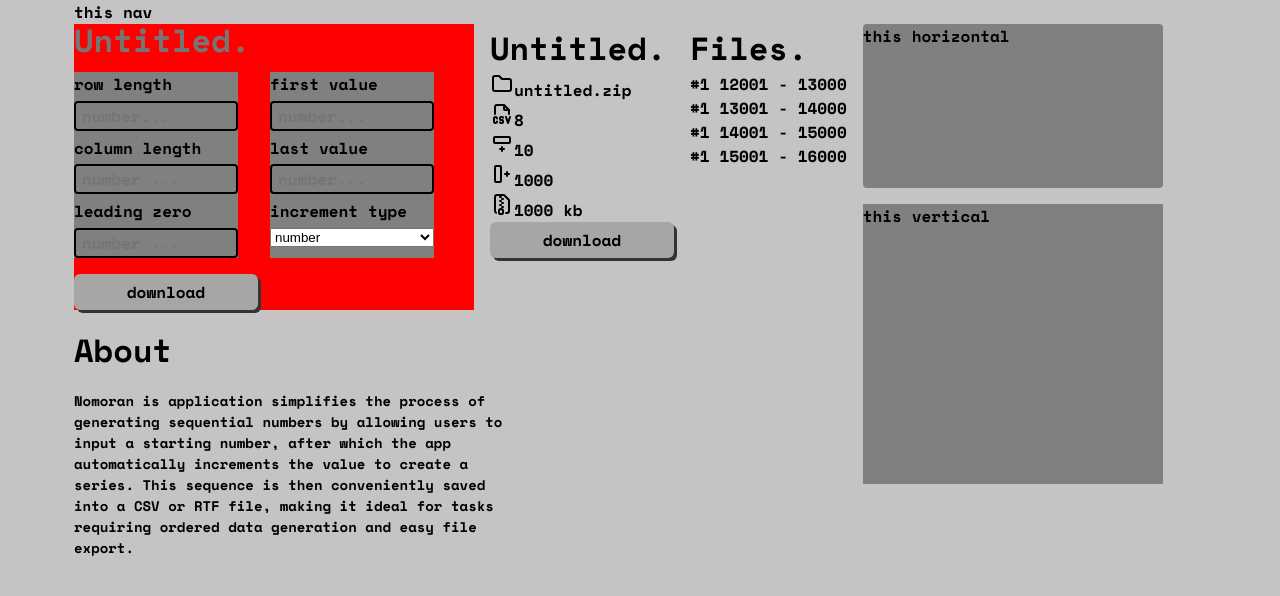
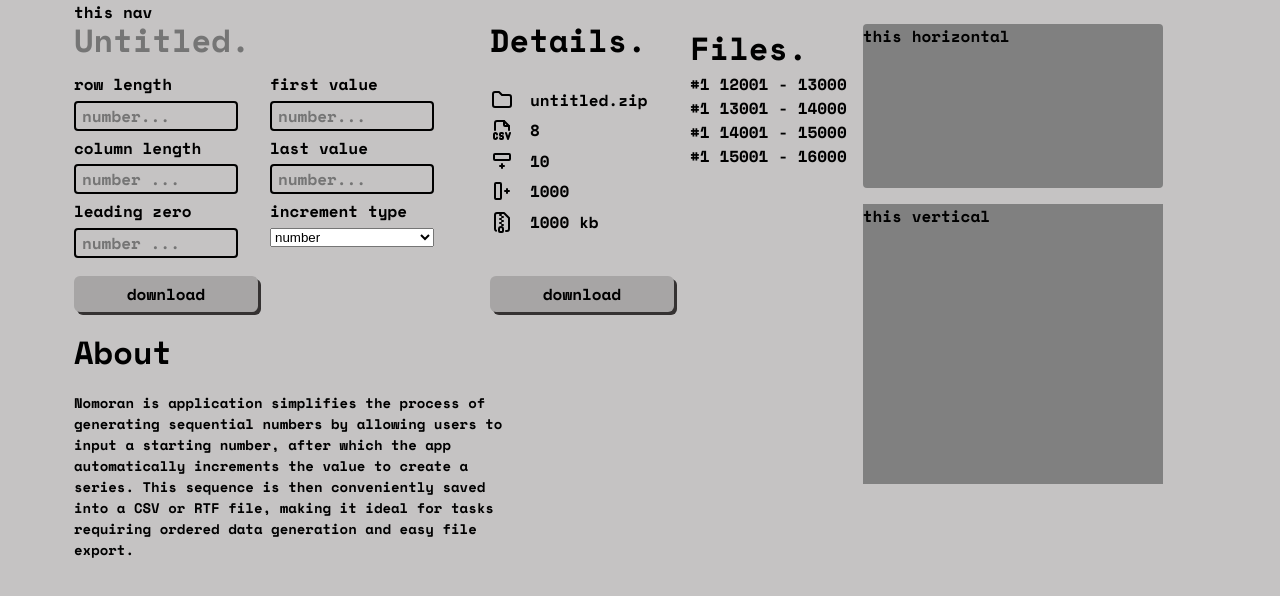
Before and after one commit to adnanmugu/nomoran, a Next.js app: page / in a window 1280 px wide. Shown: the top 596 px of the page. Built offline with nearby package versions, Linux system fonts and the light colour scheme.

Commit message:
src: update details

```diff
--- a/src/app/globals.css
+++ b/src/app/globals.css
@@ -217,8 +217,7 @@ li {
   color: #58a6ff;
 }
 
-.form, .form--wrapper, .form--container {
-  background-color: red;
+.form, .detail, .detail__icon, .detail__container, .form__title, .detail__title, .form--wrapper, .form--container {
   display: flex;
   flex-direction: column;
   gap: 1rem;
@@ -226,20 +225,19 @@ li {
 .form--container {
   flex-direction: row;
   gap: 2rem;
+  height: 188px;
 }
 .form--wrapper {
   gap: 0.3rem;
-  background-color: gray;
 }
-.form__title {
+.form__title, .detail__title {
+  justify-content: flex-start;
+  align-items: center;
   height: 32px;
   font-size: 32px;
-  display: flex;
   width: 100%;
-  justify-content: flex-start;
-  align-items: center;
 }
-.form__title input {
+.form__title input, .detail__title input {
   font-size: 32px;
   width: 100%;
   height: 32px;
@@ -265,6 +263,7 @@ li {
 .form__icons {
   display: flex;
   flex-direction: column;
+  background-color: red;
   gap: 0.5rem;
   padding-top: 0.5rem;
 }
@@ -274,6 +273,23 @@ li {
   justify-content: flex-start;
   align-items: center;
   gap: 1rem;
+}
+
+.detail__title {
+  align-items: flex-start;
+  justify-content: center;
+}
+.detail__container {
+  gap: 0.4rem;
+  height: 188px;
+  flex-direction: column;
+  padding-top: 1rem;
+}
+.detail__icon {
+  flex-direction: row;
+  gap: 1rem;
+  justify-content: flex-start;
+  align-items: center;
 }
 
 .container, .container--ads, .container--about, .container--form {
--- a/src/layouts/details.jsx
+++ b/src/layouts/details.jsx
@@ -4,30 +4,28 @@ import { Csv, Row, Folder, Zip, Column } from 'src/assets/index';
 
 export const Details = () => {
   return (
-    <div className="wrapper wrapper--input">
-      <h1 className="wrapper__title">Untitled.</h1>
-      <div className="wrapper__main">
-        <div className="wrapper__icons">
-          <div className="wrapper__icon">
+    <div className="detail">
+      <span className="detail__title">Details.</span>
+      <div className="detail__container">
+        <div className="detail__icon">
           <Folder />
-            <span class="icon__desc">untitled.zip</span>
+          <span>untitled.zip</span>
         </div>
-          <div className="wrapper__icon">
+        <div className="detail__icon">
           <Csv />
           <span>8</span>
         </div>
-          <div className="wrapper__icon">
+        <div className="detail__icon">
           <Row />
           <span>10</span>
         </div>
-          <div className="wrapper__icon">
+        <div className="detail__icon">
           <Column />
           <span>1000</span>
         </div>
-          <div className="wrapper__icon">
+        <div className="detail__icon">
           <Zip />
           <span>1000 kb</span>
-          </div>
         </div>
       </div>
       <Button />
--- a/style/scss/layouts/_input.scss
+++ b/style/scss/layouts/_input.scss
@@ -1,5 +1,4 @@
 .form {
-  background-color: red;
   display: flex;
   flex-direction: column;
   gap: 1rem;
@@ -8,21 +7,21 @@
     @extend .form;
     flex-direction: row;
     gap: 2rem;
+    height: 188px;
   }
 
   &--wrapper {
     @extend .form;
     gap: 0.3rem;
-    background-color: gray;
   }
 
   &__title {
+    @extend .form;
+    justify-content: flex-start;
+    align-items: center;
     height: 32px;
     font-size: 32px;
-    display: flex;
     width: 100%;
-    justify-content: flex-start;
-    align-items: center;
     input {
       font-size: 32px;
       width: 100%;
@@ -52,6 +51,7 @@
   &__icons {
     display: flex;
     flex-direction: column;
+    background-color: red;
     gap: 0.5rem;
     padding-top: 0.5rem;
   }
@@ -64,3 +64,29 @@
     gap: 1rem;
   }
 }
+
+.detail {
+  @extend .form;
+  &__title {
+    @extend .form__title;
+    align-items: flex-start;
+    justify-content: center;
+  }
+
+  &__container {
+    @extend .detail;
+    gap: 0.4rem;
+    // padding-top: 0.1rem;
+    height: 188px;
+    flex-direction: column;
+    padding-top: 1rem;
+  }
+
+  &__icon {
+    @extend .detail;
+    flex-direction: row;
+    gap: 1rem;
+    justify-content: flex-start;
+    align-items: center;
+  }
+}
```
Also changed, not shown: 1 other file (tests, documents, lock files or other folders). Lines whose indentation alone changed are shown as unchanged.
